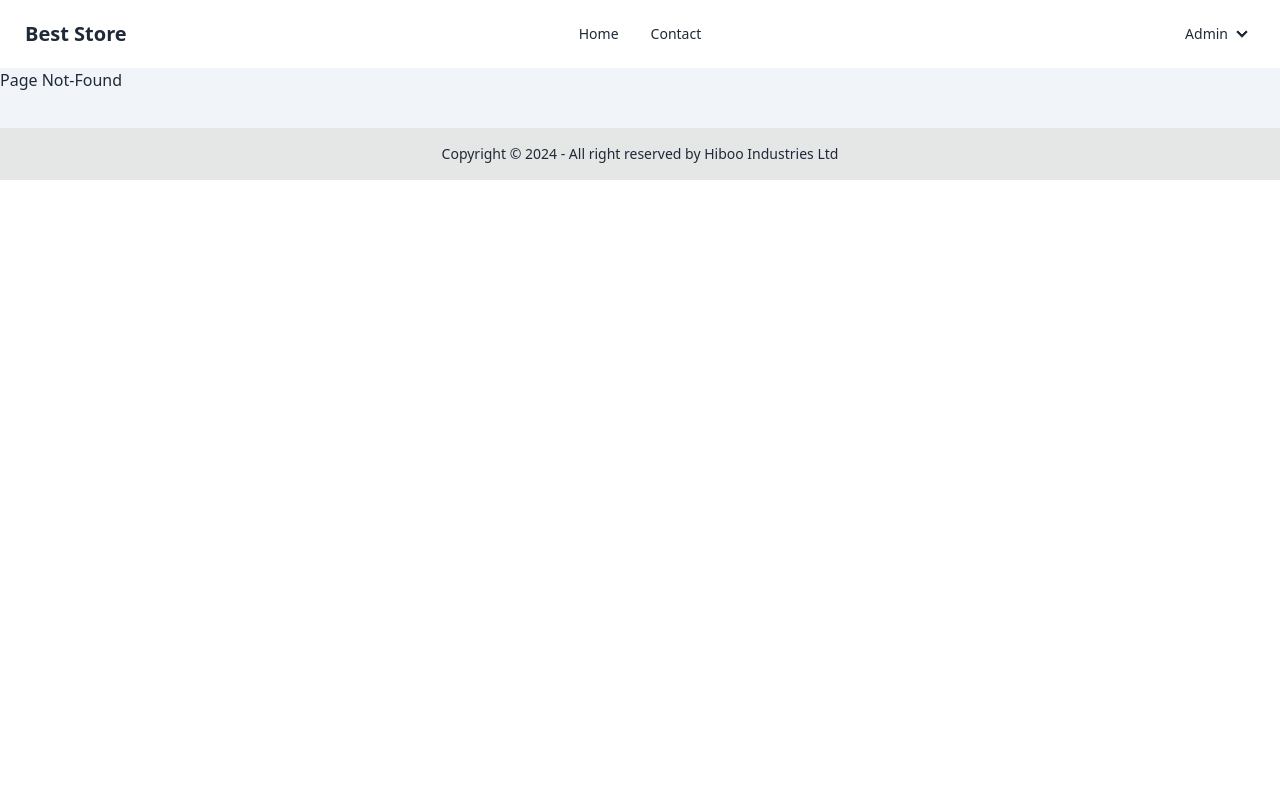
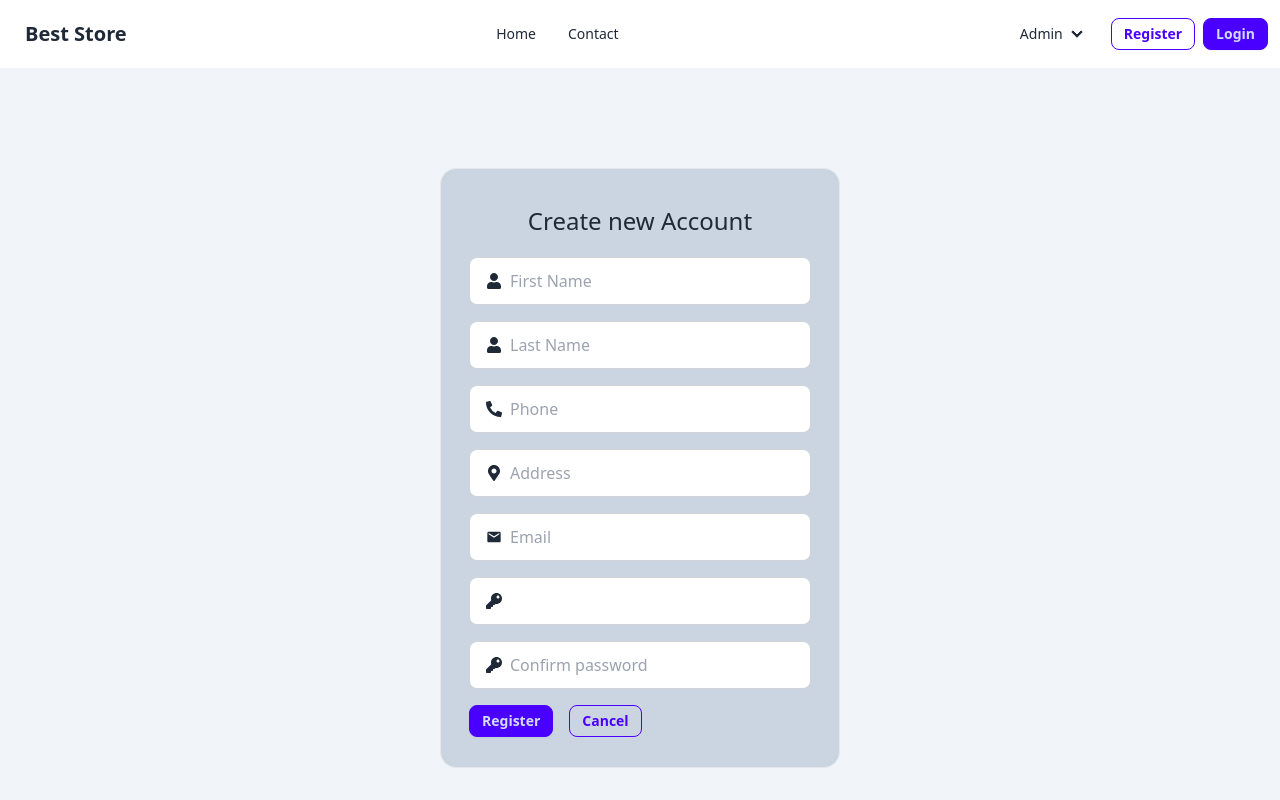
Before and after one commit to Hiboo93/e-commerce, a React (Vite) app: page /auth/register in a window 1280 px wide. Shown: the top 800 px of the page. Built offline with nearby package versions, Linux system fonts and the light colour scheme.

Commit message:
✨ F14: creating Register Page and Login Page

```diff
--- a/package.json
+++ b/package.json
@@ -10,6 +10,7 @@
     "preview": "vite preview"
   },
   "dependencies": {
+    "@fortawesome/react-fontawesome": "^0.2.2",
     "@react-icons/all-files": "^4.1.0",
     "react": "^18.3.1",
     "react-dom": "^18.3.1",
--- a/src/App.tsx
+++ b/src/App.tsx
@@ -8,6 +8,8 @@ import ProductList from "./components/pages/admin/products/ProductList.tsx"
 import CreateProduct from "./components/pages/admin/products/CreateProduct.tsx"
 import EditProduct from "./components/pages/admin/products/EditProduct.tsx"
 import ProductDetails from "./components/pages/admin/products/ProductDetails.tsx"
+import Register from "./components/pages/auth/Register.tsx"
+import Login from "./components/pages/auth/Login.tsx"
 
 function App() {
 
@@ -19,6 +21,10 @@ function App() {
           <Route path="/" element={<Home/>}/>
           <Route path="/contact" element={<Contact/>}/>
           <Route path="/products/:id" element={<ProductDetails/>}/>
+
+          <Route path="/auth/register" element={<Register/>}/>
+          <Route path="/auth/login" element={<Login/>}/>
+
           <Route path="/admin/products" element={<ProductList/>}/>
           <Route path="/admin/products/create" element={<CreateProduct/>}/>
           <Route path="/admin/products/edit/:id" element={<EditProduct/>}/>
--- a/src/components/nav/Navbar.tsx
+++ b/src/components/nav/Navbar.tsx
@@ -60,6 +60,15 @@ const Navbar = () => {
           </li>
         </ul>
       </div>
+
+      <ul>
+        <li className="mx-1">
+          <Link to={"/auth/register"} className="btn btn-sm btn-outline btn-primary" role="button">Register</Link>
+        </li>
+        <li className="mx-1">
+          <Link to={"/auth/login"} className="btn btn-sm btn-primary" role="button">Login</Link>
+        </li>
+      </ul>
     </div>
   );
 };
--- /dev/null
+++ b/src/components/pages/auth/Login.tsx
@@ -0,0 +1,12 @@
+
+function Login() {
+  return (
+    <div className="h-auto">
+      <div className="container mx-auto">
+        Login
+      </div>
+    </div>
+  )
+}
+
+export default Login
--- /dev/null
+++ b/src/components/pages/auth/Register.tsx
@@ -0,0 +1,135 @@
+import { FaPhoneAlt } from "react-icons/fa";
+import { FaUser } from "react-icons/fa";
+import { MdEmail } from "react-icons/md";
+import { FaKey } from "react-icons/fa";
+import { FaMapMarkerAlt } from "react-icons/fa";
+import { Link, useNavigate } from "react-router-dom";
+
+function Register() {
+  const navigate = useNavigate()
+
+  const handleSubmit = async (event: React.FormEvent<HTMLFormElement>) => {
+    event.preventDefault()
+
+    const formElement = event.target as HTMLFormElement;
+    let formData = new FormData(formElement)
+    let user = Object.fromEntries(formData.entries())
+
+    if (!user.firstName || !user.lastName || !user.phone || !user.address || !user.email || !user.password || !user.confirm_password) {
+      alert("Please fill all the fields")
+      return
+    }
+
+    if (user.password !== user.confirm_password) {
+      alert("Password and Confirm Password do not match")
+      return
+    }
+
+    delete user.confirm_password
+
+    try {
+      const response = await fetch("http://localhost:4000/register", {
+        method: "POST",
+        headers: {
+          "Content-type": "application/json",
+        },
+        body: JSON.stringify(user)
+      })
+
+      const data = await response.json()
+
+      if (response.ok) {
+        console.log("server response: ", data);
+        navigate("/")
+      }else {
+        alert("Unable to register: " + data)
+      }
+
+    } catch (error) {
+      alert("Unable to connect to the server")
+    }
+   }
+
+  return (
+    <div className="h-screen">
+      <div className="container mx-auto h-full  flex justify-center items-center ">
+        <div className="w-[400px] px-7 py-9 bg-slate-300 border rounded-2xl h-[600px]">
+          <div className="text-center mb-5">
+            <h1 className="text-2xl">Create new Account</h1>
+          </div>
+
+          <form className="flex flex-col gap-4 " onSubmit={handleSubmit}>
+            <label className="input input-bordered flex items-center gap-2">
+              <FaUser />
+              <input
+                type="text"
+                className="grow"
+                placeholder="First Name"
+                name="firstName"
+                required
+              />
+            </label>
+            <label className="input input-bordered flex items-center gap-2">
+              <FaUser />
+              <input
+                type="text"
+                className="grow"
+                placeholder="Last Name"
+                name="lastName"
+                required
+              />
+            </label>
+            <label className="input input-bordered flex items-center gap-2">
+              <FaPhoneAlt />
+              <input
+                type="text"
+                className="grow"
+                placeholder="Phone"
+                name="phone"
+                required
+              />
+            </label>
+            <label className="input input-bordered flex items-center gap-2">
+              <FaMapMarkerAlt />
+              <input
+                type="text"
+                className="grow"
+                placeholder="Address"
+                name="address"
+                required
+              />
+            </label>
+            <label className="input input-bordered flex items-center gap-2">
+              <MdEmail />
+              <input
+                type="text"
+                className="grow"
+                placeholder="Email"
+                name="email"
+              />
+            </label>
+            <label className="input input-bordered flex items-center gap-2">
+              <FaKey />
+              <input type="password" className="grow"  name="password" />
+            </label>
+            <label className="input input-bordered flex items-center gap-2">
+              <FaKey />
+              <input type="password" className="grow"  name="confirm_password" placeholder="Confirm password" />
+            </label>
+
+            <div className="flex gap-4">
+              <div>
+                <button type="submit" className="btn btn-sm btn-primary">Register</button>
+              </div>
+              <div>
+                <Link to="/" className="btn btn-sm btn-outline btn-primary" role="button">Cancel</Link>
+              </div>
+            </div>
+          </form>
+        </div>
+      </div>
+    </div>
+  );
+}
+
+export default Register;
```
Also changed, not shown: 1 other file (tests, documents, lock files or other folders).
